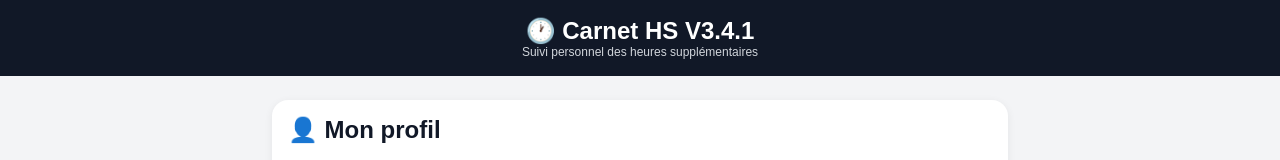
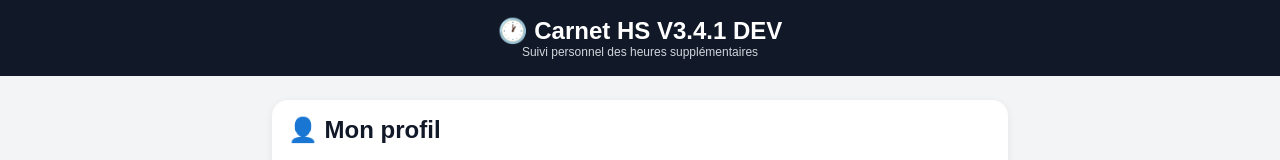
Before and after one commit to petitle-pod5/carnet-hs-dev, a plain HTML site: page index.html in a window 1280 px wide. Shown: the top 160 px of the page. Drawn offline with Linux system fonts and the light colour scheme.

Commit message:
Update title and header for development version

```diff
--- a/index.html
+++ b/index.html
@@ -5,7 +5,7 @@
 <meta name="viewport" content="width=device-width,initial-scale=1,viewport-fit=cover">
 <meta name="theme-color" content="#111827">
 <link rel="manifest" href="manifest.json">
-<title>Carnet HS V3.4.1</title>
+<title>Carnet HS V3.4.1 DEV DEV</title>
 <style>
 *{box-sizing:border-box}body{margin:0;font-family:Arial,sans-serif;background:#f3f4f6;color:#111827}
 header{background:#111827;color:#fff;padding:17px 14px;text-align:center;position:sticky;top:0;z-index:3}
@@ -24,7 +24,7 @@ table{width:100%;border-collapse:collapse;font-size:13px}th,td{padding:8px;borde
 </style>
 </head>
 <body>
-<header><h1>🕐 Carnet HS V3.4.1</h1><div class="small" style="color:#d1d5db">Suivi personnel des heures supplémentaires</div></header>
+<header><h1>🕐 Carnet HS V3.4.1 DEV</h1><div class="small" style="color:#d1d5db">Suivi personnel des heures supplémentaires</div></header>
 <main>
 
 <div class="card">
```
